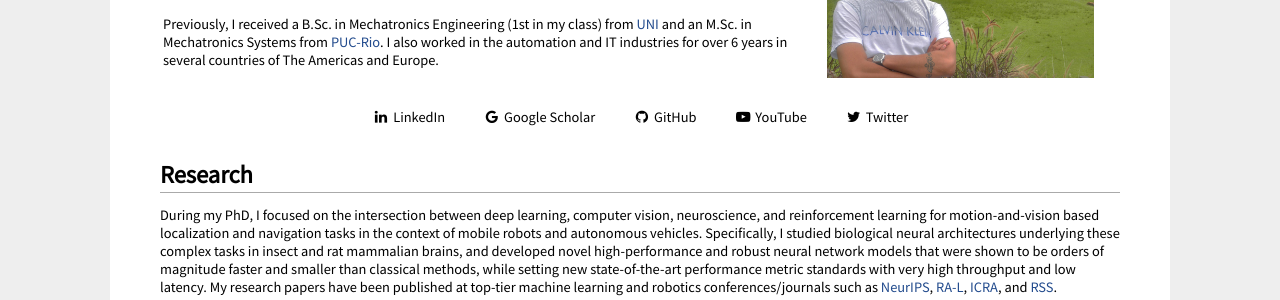
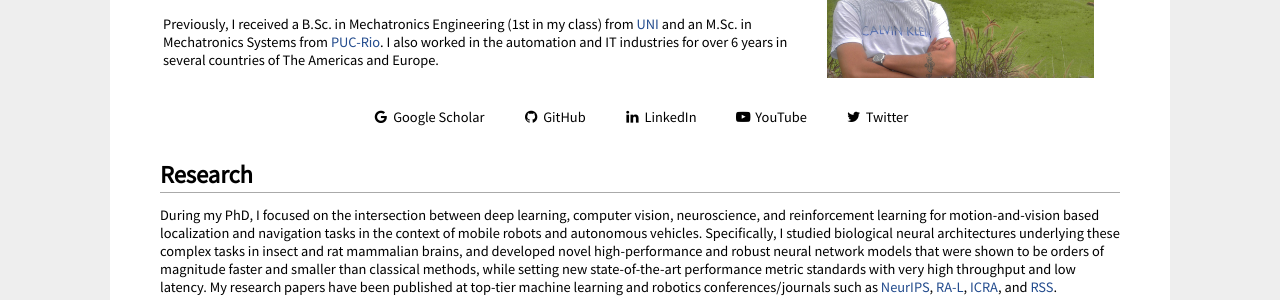
Before and after one commit to mchancan/mchancan.github.io, a Jekyll site: the page built from index.html, in a window 1280 px wide and 900 px high. Shown: the part 220-520 px from the top of the window. Built offline with Jekyll 4.4.1, drawn with Linux system fonts in a browser that asks for light colours; comment, search, counter and statistics services are not loaded; a style sheet for code colours, icons or effects is not loaded.

Commit message:
Update index.html

```diff
--- a/index.html
+++ b/index.html
@@ -25,9 +25,9 @@ title: Marvin Chancán
 </table>
 
 <p align="center">
-<a href="https://www.linkedin.com/in/mchancan" title="Follow on LinkedIn" target="_blank"> <i class="fa fa-fw fa-linkedin" style="color:black"></i> <span style="color:black">LinkedIn</span></a> &nbsp; &nbsp; &nbsp; &nbsp; &nbsp; &nbsp;
 <a href="https://scholar.google.com/citations?user=pKhSYM4AAAAJ" title="Follow on Google Scholar" target="_blank"> <i class="fa fa-fw fa-google" style="color:black"></i> <span style="color:black">Google Scholar</span></a> &nbsp; &nbsp; &nbsp; &nbsp; &nbsp; &nbsp;
 <a href="https://github.com/mchancan" title="Follow on GitHub" target="_blank"> <i class="fa fa-fw fa-github" style="color:black"></i> <span style="color:black">GitHub</span></a> &nbsp; &nbsp; &nbsp; &nbsp; &nbsp; &nbsp;
+<a href="https://www.linkedin.com/in/mchancan" title="Follow on LinkedIn" target="_blank"> <i class="fa fa-fw fa-linkedin" style="color:black"></i> <span style="color:black">LinkedIn</span></a> &nbsp; &nbsp; &nbsp; &nbsp; &nbsp; &nbsp;
 <a href="https://www.youtube.com/channel/UCrvgoqpKBbeye87FtqdW4Iw" title="Follow on YouTube" target="_blank"> <i class="fa fa-fw fa-youtube-play" style="color:black"></i> <span style="color:black">YouTube</span></a> &nbsp; &nbsp; &nbsp; &nbsp; &nbsp; &nbsp;
 <a href="https://twitter.com/mchancan" title="Follow on Twitter" target="_blank"> <i class="fa fa-fw fa-twitter" style="color:black"></i><span style="color:black"> Twitter</span></a>
 </p>
```
